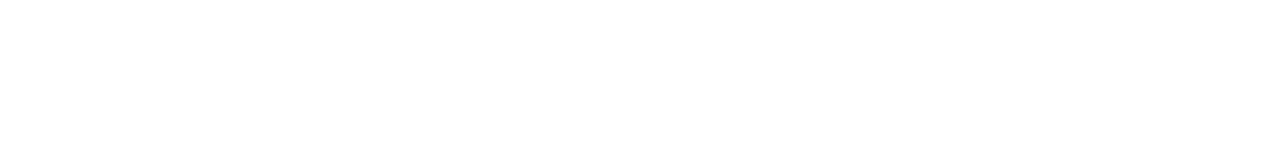
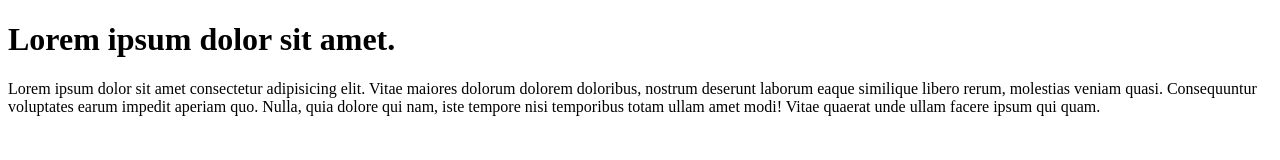
Before and after one commit to ovie009/Github, a plain HTML site: page index.html in a window 1280 px wide. Drawn offline with Linux system fonts and the light colour scheme.

Commit message:
added h1 and p tag to body tag in index file

```diff
--- a/index.html
+++ b/index.html
@@ -7,6 +7,9 @@
     <title>Document</title>
 </head>
 <body>
-
+    <h1>Lorem ipsum dolor sit amet.</h1>
+    <p>
+        Lorem ipsum dolor sit amet consectetur adipisicing elit. Vitae maiores dolorum dolorem doloribus, nostrum deserunt laborum eaque similique libero rerum, molestias veniam quasi. Consequuntur voluptates earum impedit aperiam quo. Nulla, quia dolore qui nam, iste tempore nisi temporibus totam ullam amet modi! Vitae quaerat unde ullam facere ipsum qui quam.
+    </p>
 </body>
 </html>
```
